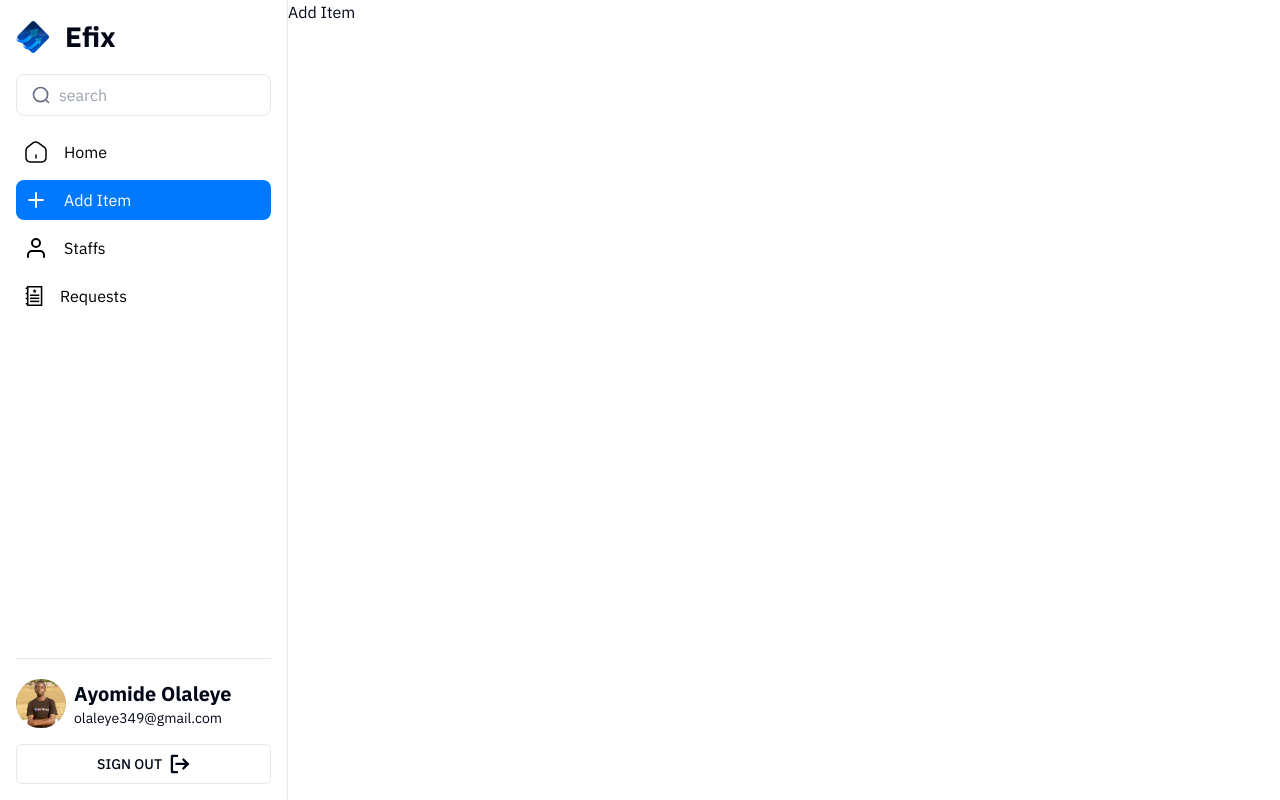
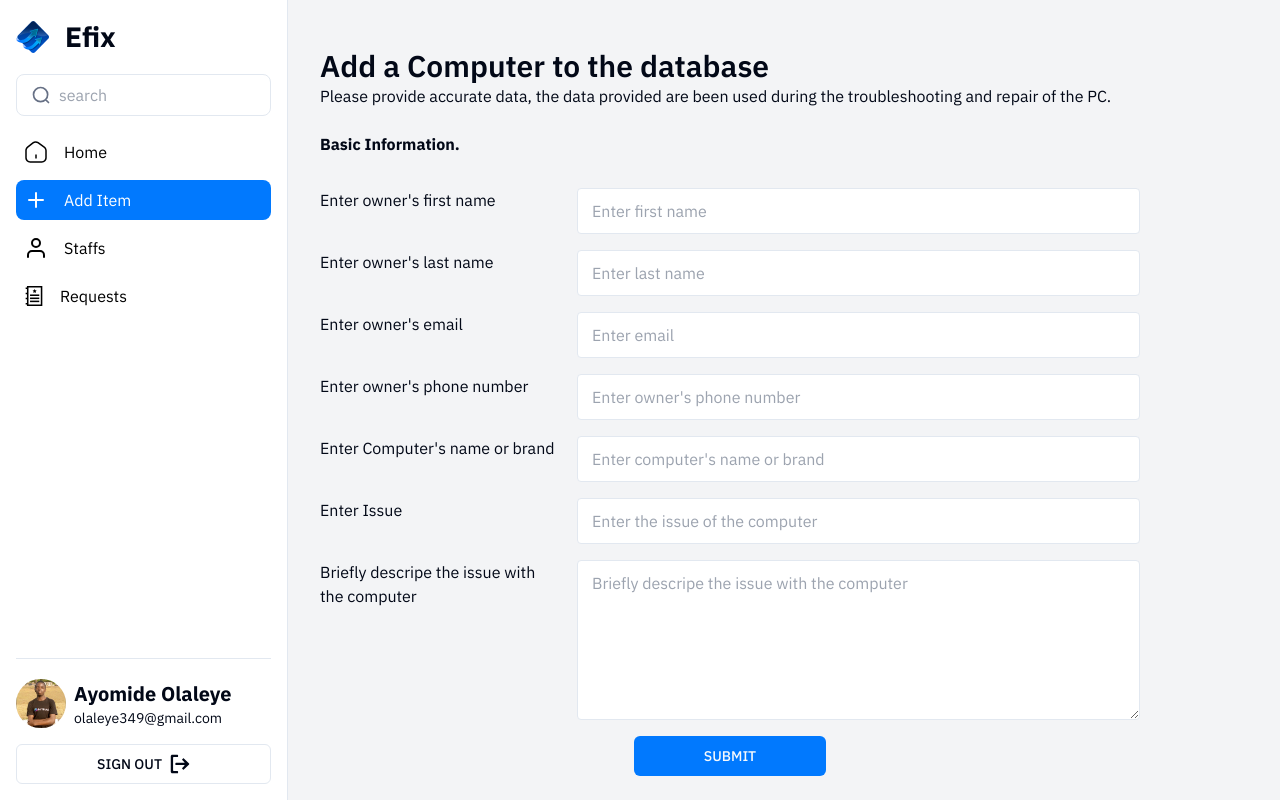
Before and after one commit to OlaleyeAg20/edpproject, a Next.js app: page /addItem in a window 1280 px wide. Built offline with nearby package versions, Linux system fonts and the light colour scheme.

Commit message:
Add the Form Page for Adding a computer to the database

```diff
--- a/app/(root)/addItem/page.tsx
+++ b/app/(root)/addItem/page.tsx
@@ -1,8 +1,45 @@
+import { Button } from "@/components/ui/button";
 
 export default function Additem(){
     return (
-        <div>
-            <h1>Add Item</h1>
+        <div className="py-12 px-8 bg-gray-100 flex-1 overflow-auto">
+            <h1 className="font-semibold text-3xl">Add a Computer to the database</h1>
+            <p>Please provide accurate data, the data provided are been used during the troubleshooting and repair of the PC.</p>
+            <div className="mt-6">
+                <h2 className="font-bold">Basic Information.</h2>
+                <form action="" className="flex flex-col gap-4 max-w-[820px] mt-8">
+                    <div className="flex gap-4 items-start justify-between flex-wrap sm:flex-nowrap">
+                        <label className="w-[30%]" htmlFor="firatNameInput">Enter owner&apos;s first name</label>
+                        <input type="text" className="py-[10px] px-[14px] border rounded w-[70%]" placeholder="Enter first name" id="firatNameInput" required/>
+                    </div>
+                    <div className="flex gap-4 items-start justify-between flex-wrap sm:flex-nowrap">
+                        <label className="w-[30%]" htmlFor="lastNameInput">Enter owner&apos;s last name</label>
+                        <input type="text" className="py-[10px] px-[14px] border rounded w-[70%]" placeholder="Enter last name" id="lastNameInput"/>
+                    </div>
+                    <div className="flex gap-4 items-start justify-between flex-wrap sm:flex-nowrap">
+                        <label className="w-[30%]" htmlFor="emailInput">Enter owner&apos;s email</label>
+                        <input type="email" className="py-[10px] px-[14px] border rounded w-[70%]" placeholder="Enter email" id="emailInput"/>
+                    </div>
+                    <div className="flex gap-4 items-start justify-between flex-wrap sm:flex-nowrap">
+                        <label className="w-[30%]" htmlFor="phoneNumberInput">Enter owner&apos;s phone number</label>
+                        <input type="tel" className="py-[10px] px-[14px] border rounded w-[70%]" placeholder="Enter owner&apos;s phone number" id="phoneNumberInput" required/>
+                    </div>
+                    <div className="flex gap-4 items-start justify-between flex-wrap sm:flex-nowrap">
+                        <label className="w-[30%]" htmlFor="computerNameInput">Enter Computer&apos;s name or brand</label>
+                        <input type="text" className="py-[10px] px-[14px] border rounded w-[70%]" placeholder="Enter computer&apos;s name or brand" id="computerNameInput" required/>
+                    </div>
+                    <div className="flex gap-4 items-start justify-between flex-wrap sm:flex-nowrap">
+                        <label className="w-[30%]" htmlFor="computerIssueInput">Enter Issue</label>
+                        <input type="text" className="py-[10px] px-[14px] border rounded w-[70%]" placeholder="Enter the issue of the computer" id="computerIssueInput" required/>
+                    </div>
+                    <div className="flex gap-4 items-start justify-between flex-wrap sm:flex-nowrap">
+                        <label className="w-[30%]" htmlFor="issueDescription">Briefly descripe the issue with the computer</label>
+                        <textarea className="py-[10px] px-[14px] border rounded w-[70%] h-40" placeholder="Briefly descripe the issue with the computer" id="issueDescription" required>
+                        </textarea>
+                    </div>
+                    <Button className="self-center min-w-48">SUBMIT</Button>
+                </form>
+            </div>
         </div>
     )
 }
--- a/components/ui/Icon.tsx
+++ b/components/ui/Icon.tsx
@@ -17,44 +17,44 @@ function Logo(){
   </g>
   <defs>
     <linearGradient id="paint0_linear_8_2985" x1="6.79367" y1="24.0391" x2="14.5168" y2="24.0391" gradientUnits="userSpaceOnUse">
-      <stop stop-color="#B0D1FF"/>
-      <stop offset="1" stop-color="#4F93FF"/>
+      <stop stopColor="#B0D1FF"/>
+      <stop offset="1" stopColor="#4F93FF"/>
     </linearGradient>
     <linearGradient id="paint1_linear_8_2985" x1="-0.000106391" y1="17.064" x2="7.93108" y2="17.064" gradientUnits="userSpaceOnUse">
-      <stop stop-color="#B0D1FF"/>
-      <stop offset="1" stop-color="#4F93FF"/>
+      <stop stopColor="#B0D1FF"/>
+      <stop offset="1" stopColor="#4F93FF"/>
     </linearGradient>
     <linearGradient id="paint2_linear_8_2985" x1="17.0874" y1="28.9622" x2="17.4224" y2="-5.91041" gradientUnits="userSpaceOnUse">
-      <stop stop-color="#0058D4"/>
-      <stop offset="1" stop-color="#00245B"/>
+      <stop stopColor="#0058D4"/>
+      <stop offset="1" stopColor="#00245B"/>
     </linearGradient>
     <linearGradient id="paint3_linear_8_2985" x1="16.9431" y1="7.10729" x2="16.8314" y2="16.4181" gradientUnits="userSpaceOnUse">
       <stop/>
-      <stop offset="1" stop-color="#B0D1FF"/>
+      <stop offset="1" stopColor="#B0D1FF"/>
     </linearGradient>
     <linearGradient id="paint4_linear_8_2985" x1="11.189" y1="23.3211" x2="26.5031" y2="23.3211" gradientUnits="userSpaceOnUse">
-      <stop stop-color="#001334"/>
-      <stop offset="1" stop-color="#00245B"/>
+      <stop stopColor="#001334"/>
+      <stop offset="1" stopColor="#00245B"/>
     </linearGradient>
     <linearGradient id="paint5_linear_8_2985" x1="4.32556" y1="15.6991" x2="22.6443" y2="15.6991" gradientUnits="userSpaceOnUse">
-      <stop stop-color="#001334"/>
-      <stop offset="1" stop-color="#00245B"/>
+      <stop stopColor="#001334"/>
+      <stop offset="1" stopColor="#00245B"/>
     </linearGradient>
     <linearGradient id="paint6_linear_8_2985" x1="7.52103" y1="22.496" x2="25.8529" y2="22.496" gradientUnits="userSpaceOnUse">
-      <stop stop-color="#0065FF"/>
-      <stop offset="1" stop-color="#00C4F7"/>
+      <stop stopColor="#0065FF"/>
+      <stop offset="1" stopColor="#00C4F7"/>
     </linearGradient>
     <linearGradient id="paint7_linear_8_2985" x1="0.454711" y1="14.872" x2="21.9935" y2="14.872" gradientUnits="userSpaceOnUse">
-      <stop stop-color="#0065FF"/>
-      <stop offset="1" stop-color="#00C4F7"/>
+      <stop stopColor="#0065FF"/>
+      <stop offset="1" stopColor="#00C4F7"/>
     </linearGradient>
     <linearGradient id="paint8_linear_8_2985" x1="23.494" y1="17.2036" x2="19.8911" y2="23.1118" gradientUnits="userSpaceOnUse">
       <stop/>
-      <stop offset="1" stop-color="#B0D1FF"/>
+      <stop offset="1" stopColor="#B0D1FF"/>
     </linearGradient>
     <linearGradient id="paint9_linear_8_2985" x1="16.5231" y1="13.351" x2="12.2675" y2="18.7511" gradientUnits="userSpaceOnUse">
       <stop/>
-      <stop offset="1" stop-color="#B0D1FF"/>
+      <stop offset="1" stopColor="#B0D1FF"/>
     </linearGradient>
   </defs>
 </svg>
@@ -64,7 +64,7 @@ function Logo(){
 function SearchIcon(){
     return (
         <svg xmlns="http://www.w3.org/2000/svg" width="20" height="20" viewBox="0 0 20 20" fill="none">
-            <path d="M17.5 17.5L14.5834 14.5833M16.6667 9.58333C16.6667 13.4954 13.4954 16.6667 9.58333 16.6667C5.67132 16.6667 2.5 13.4954 2.5 9.58333C2.5 5.67132 5.67132 2.5 9.58333 2.5C13.4954 2.5 16.6667 5.67132 16.6667 9.58333Z" stroke="#667085" stroke-width="1.66667" strokeLinecap="round" strokeLinejoin="round"/>
+            <path d="M17.5 17.5L14.5834 14.5833M16.6667 9.58333C16.6667 13.4954 13.4954 16.6667 9.58333 16.6667C5.67132 16.6667 2.5 13.4954 2.5 9.58333C2.5 5.67132 5.67132 2.5 9.58333 2.5C13.4954 2.5 16.6667 5.67132 16.6667 9.58333Z" stroke="#667085" strokeWidth="1.66667" strokeLinecap="round" strokeLinejoin="round"/>
         </svg>
     )
 }
@@ -132,4 +132,19 @@ function Signouticon(){
   )
 }
 
-export { Logo, SearchIcon, Homeicon, Usericon, Plusicon, Scripticon,  Signouticon }
+function Harmburger(){
+  return (
+    <svg
+    width="24px"
+    height="24px"
+    viewBox="0 0 16 16"
+    xmlns="http://www.w3.org/2000/svg"
+    xmlnsXlink="http://www.w3.org/1999/xlink"
+    >
+    <rect width={16} height={16} id="icon-bound" fill="none" />
+    <path d="M1,9h14V7H1V9z M1,14h14v-2H1V14z M1,2v2h14V2H1z" />
+  </svg>
+  )
+}
+
+export { Logo, SearchIcon, Homeicon, Usericon, Plusicon, Scripticon,  Signouticon, Harmburger }
```
